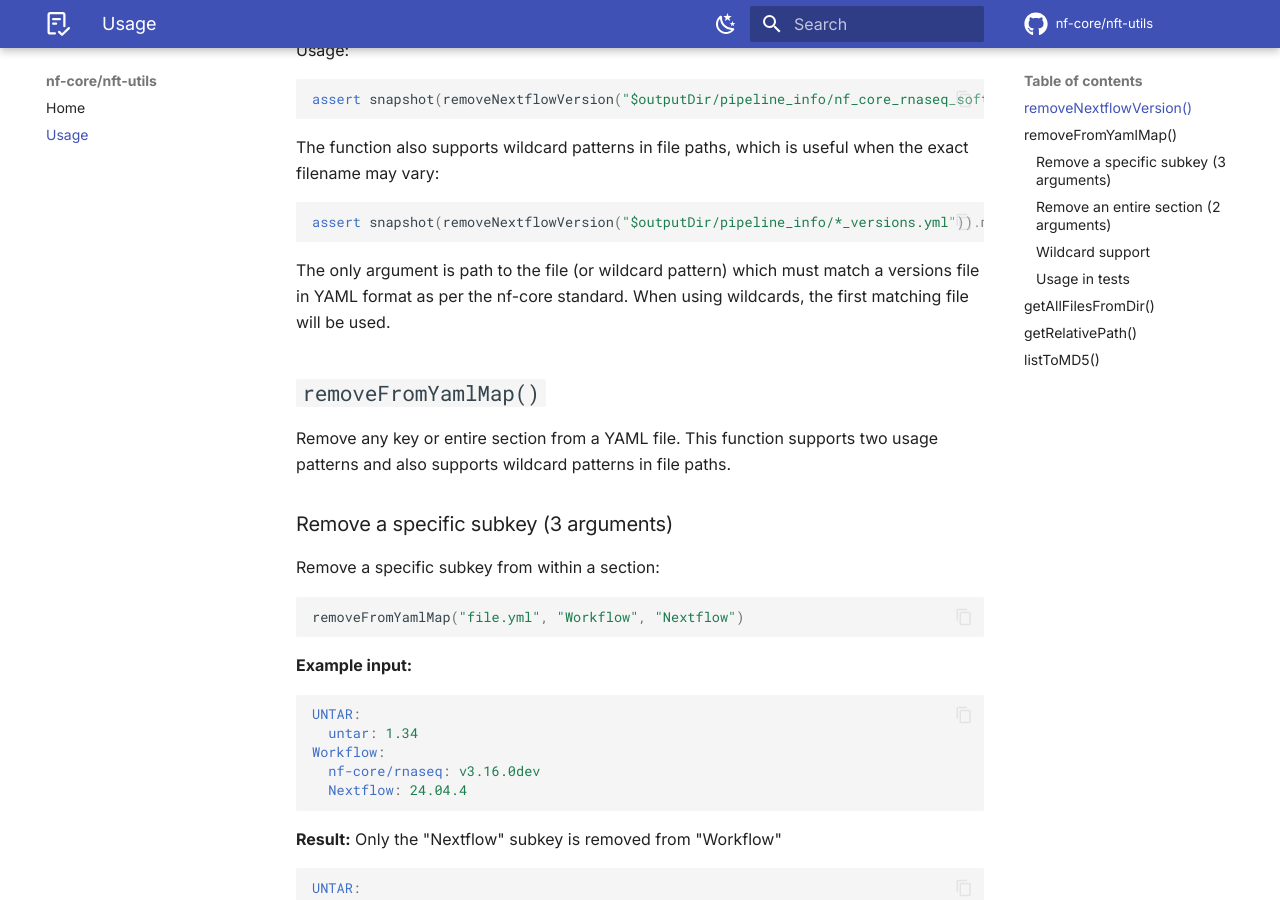
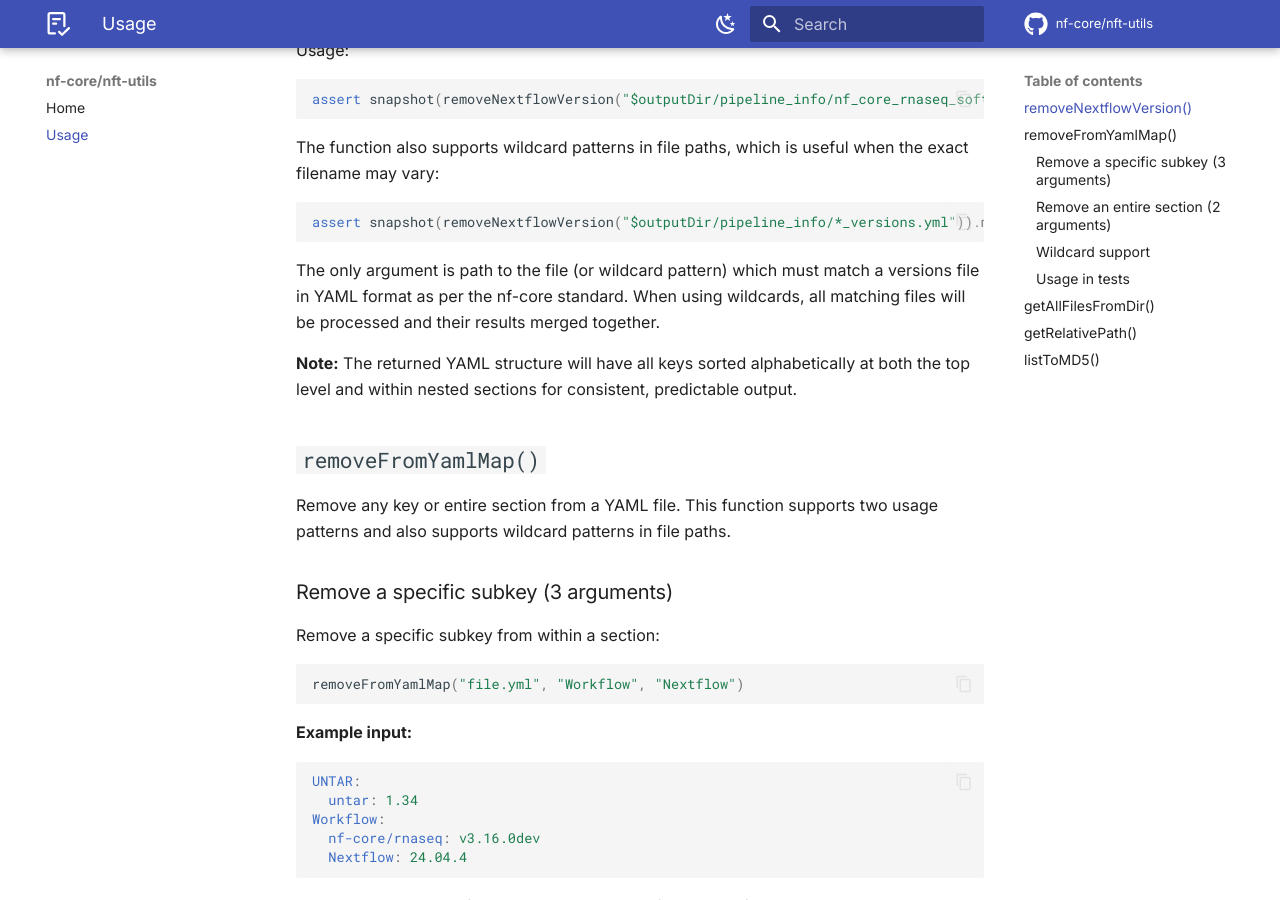
Before and after one commit to nf-core/nft-utils, an MkDocs documentation site: the page built from docs/usage.md, in a window 1280 px wide and 900 px high, scrolled down 731 px. Built offline with MkDocs 1.6.1 and Material for MkDocs 9.7.7, drawn with Linux system fonts in a browser that asks for light colours; comment, search, counter and statistics services are not loaded; the version menu is left out; some of the changed text lies outside the part shown.

Commit message:
update docs

````diff
--- a/docs/usage.md
+++ b/docs/usage.md
@@ -37,7 +37,9 @@ The function also supports wildcard patterns in file paths, which is useful when
 assert snapshot(removeNextflowVersion("$outputDir/pipeline_info/*_versions.yml")).match()
 ```
 
-The only argument is path to the file (or wildcard pattern) which must match a versions file in YAML format as per the nf-core standard. When using wildcards, the first matching file will be used.
+The only argument is path to the file (or wildcard pattern) which must match a versions file in YAML format as per the nf-core standard. When using wildcards, all matching files will be processed and their results merged together.
+
+**Note:** The returned YAML structure will have all keys sorted alphabetically at both the top level and within nested sections for consistent, predictable output.
 
 ## `removeFromYamlMap()`
 
@@ -125,7 +127,9 @@ assert snapshot(removeFromYamlMap("$outputDir/pipeline_info/*_versions.yml", "Wo
 - Second argument: The top-level key (section name)
 - Third argument (optional): The subkey to remove. If omitted, the entire section is removed.
 
-**Note:** When using wildcard patterns, the first matching file found will be used.
+**Notes:**
+- When using wildcard patterns, all matching files will be processed and their results merged together.
+- The returned YAML structure will have all keys sorted alphabetically at both the top level and within nested sections for consistent, predictable output.
 
 ## `getAllFilesFromDir()`
 
````
